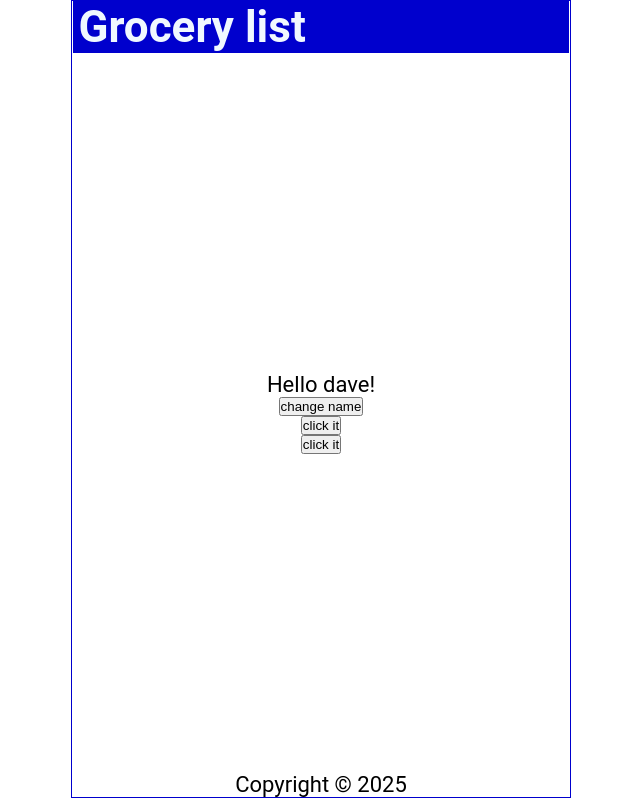
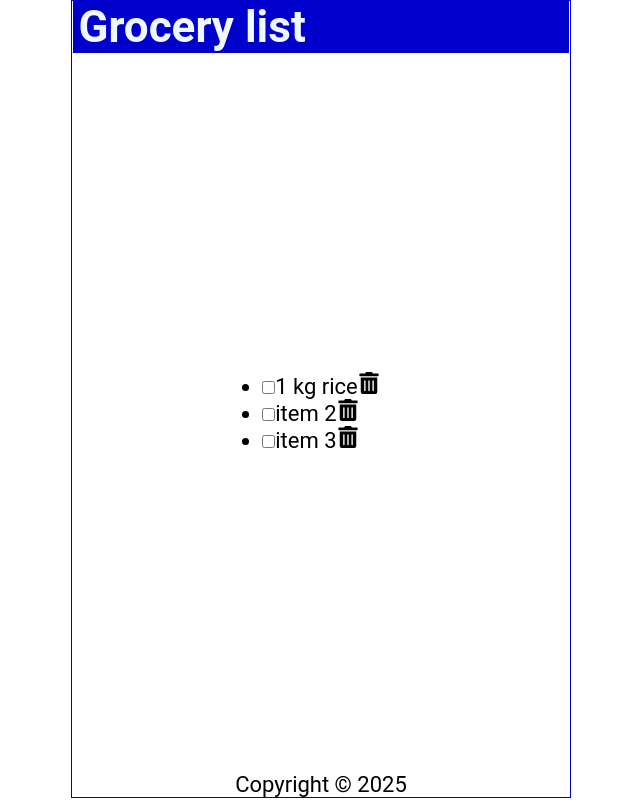
Before and after one commit to Bishru182/reactJS-tutorials-Dave-Gray, a React (Create React App) app: page / in a window 1280 px wide. Shown: the whole page, without its empty margins (319-959 px from the left). Built offline with nearby package versions, Linux system fonts and the light colour scheme.

Commit message:
list and keys

```diff
--- a/package.json
+++ b/package.json
@@ -31,5 +31,8 @@
       "last 1 firefox version",
       "last 1 safari version"
     ]
+  },
+  "devDependencies": {
+    "react-icons": "^5.4.0"
   }
 }
--- a/src/Content.js
+++ b/src/Content.js
@@ -1,37 +1,46 @@
 import React from 'react'
 import { useState } from 'react';
+import { FaTrashAlt } from 'react-icons/fa';
 
 const Content = () => {
-  const [name,setName] = useState ('dave');
-    const handleNameChange = () => {
-        const names = ['bob', 'kevin', 'dave'];
-        const int = Math.floor(Math.random() * 3); /*  math.random=>produces random decimal numbers eg
-                                                    eg;0.00 to 0.99999
-                                                     math.random()*3 => decimal numbers produced are multiplied by 3....therefore 0.0000to 2.999
-                                                     math.floor => above generated numbers will be round off to the nearest whole number
-                                                     SO THE OUTPUT => 0,1,2  */
-        setName(names[int]);
-      }
+  const [items,setItems] = useState ([
+    {
+      id:1,
+      checked: false,
+      item: "1 kg rice"
+    },
+    { id:2,
+      checked: false,
+      item: "item 2"
+    },
+    {
+      id:3,
+      checked: false,
+      item: "item 3"
+    }
 
-      const handleClick =() => {
-        console.log('you clicked it');
-      }
-
-      const handleClick2 =(name) => {
-        console.log(`${name} was clicked`);/* use backticks here */
-      }
-      const handleClick3 =(e) => {
-        console.log(e.target.innerText);
-      }
+  ]);
 
   return (
     <main>
-        <p onDoubleClick={handleClick}>
-            Hello {name}!
-        </p>
-        <button onClick={handleNameChange}>change name</button>
-        <button onClick={() => handleClick2('Dave')}>click it</button>
-        <button onClick={(e) => handleClick3(e)}>click it</button>
+       <ul>
+        {items.map((item) => (
+          <li className='item' key={item.id}>
+            <input
+              type="checkbox"
+              checked={item.checked}
+            />
+            <label>{item.item}</label>
+            <FaTrashAlt
+                role="button"
+                tabIndex="0"/* makes the trash icon focussable, so it gets activated by pressing ENTER OR SPACE  */
+            />
+
+          </li>
+
+        ))}
+       </ul>
+
     </main>
   )
 }
```
Also changed, not shown: 1 other file (tests, documents, lock files or other folders).
